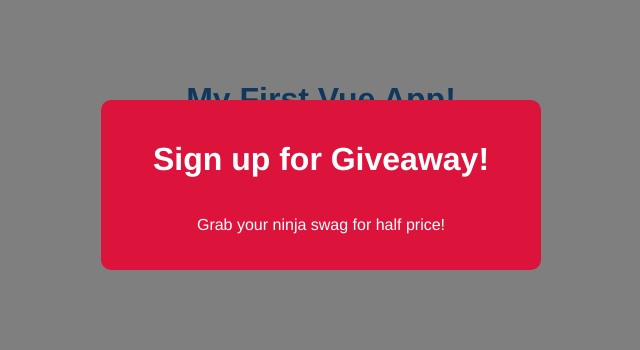
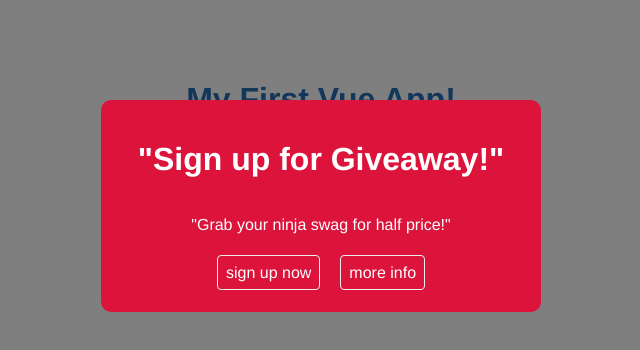
Before and after one commit to tomasz-kempinski/vueJS-course, a Vue app in the folder modal-project/: page / in a window 1280 px wide. Both pictures are taken after a click on the button "open modal". Shown: the top 350 px of the page, without its empty margins (319-959 px from the left). Built offline with nearby package versions, Linux system fonts and the light colour scheme.

Commit message:
Add Slots

```diff
--- a/modal-project/src/App.vue
+++ b/modal-project/src/App.vue
@@ -2,7 +2,17 @@
   <h1>{{ title }}</h1>
   <p>Welcome...</p>
   <div v-if="showModal">
-    <Modal :header="header" :text="text" theme="sale" @close="toggleModal" />
+    <Modal theme="sale" @close="toggleModal">
+      <!-- default slot -->
+      <h1>"Sign up for Giveaway!"</h1>
+      <p>"Grab your ninja swag for half price!"</p>
+
+      <!-- named slot -->
+      <template v-slot:links>
+        <a href="#">sign up now</a>
+        <a href="#">more info</a>
+      </template>
+    </Modal>
   </div>
   <button @click="toggleModal">open modal</button>
 </template>
--- a/modal-project/src/components/Modal.vue
+++ b/modal-project/src/components/Modal.vue
@@ -2,9 +2,12 @@
   <!-- .self ogranicza click event tylko do 'backdrop' -->
   <div class="backdrop" @click.self="closeModal">
     <div class="modal" :class="{ sale: theme === 'sale' }">
-      <!-- injecting prop from App.vue -->
-      <h1>{{ header }}</h1>
-      <p>{{ text }}</p>
+      <!-- inserting slot -->
+      <!-- default content pokaże się tylko jeżeli nie default slot nie będzie zfefiniowany w parencie -->
+      <slot>default content</slot>
+      <div class="actions">
+        <slot name="links"></slot>
+      </div>
     </div>
   </div>
 </template>
@@ -12,7 +15,7 @@
 <script>
 // accepting props
 export default {
-  props: ["header", "text", "theme"],
+  props: ["theme"],
   methods: {
     closeModal() {
       this.$emit("close");
@@ -52,6 +55,18 @@ export default {
 .modal p {
   font-style: normal;
 }
+.modal .actions {
+  text-align: center;
+  margin: 30px 0 10px 0;
+}
+.modal .actions a {
+  color: #333;
+  padding: 8px;
+  border: 1px solid #eee;
+  border-radius: 4px;
+  text-decoration: none;
+  margin: 10px;
+}
 .modal.sale {
   background: crimson;
   color: white;
@@ -59,4 +74,10 @@ export default {
 .modal.sale h1 {
   color: white;
 }
+.modal.sale .actions {
+  color: white;
+}
+.modal.sale .actions a {
+  color: white;
+}
 </style>
```
